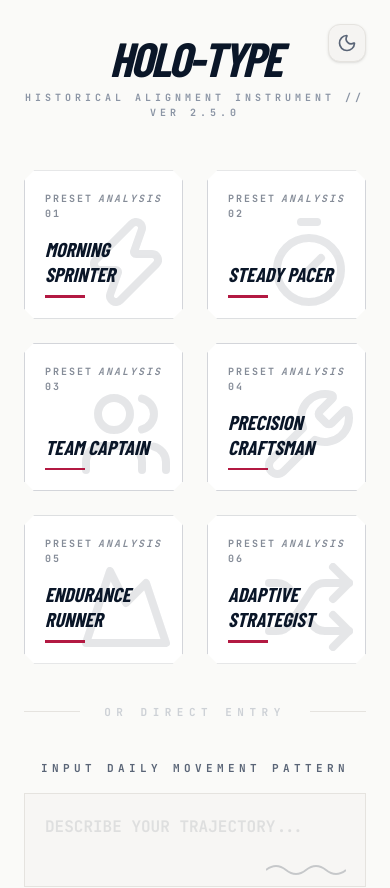
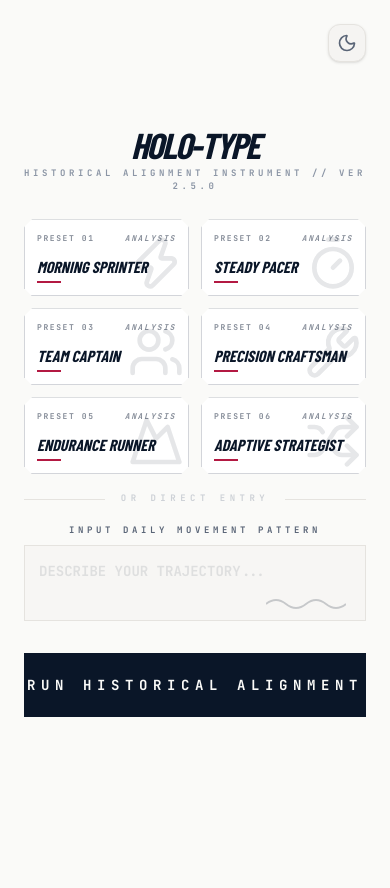
Before and after one commit to jeffgreendesign/holo-type, a Next.js app: page / in a window 390 px wide. Shown: the top 888 px of the page. After the commit the page ends 844 px from the top, so only its background shows below. Built offline with nearby package versions, Linux system fonts and the light colour scheme.

Commit message:
style: optimize preset card grid layout for visibility
Reduces preset card aspect ratios, padding, and vertical spacing to ensure the direct entry form and submit button are visible above the fold on desktop and mobile viewports.

```diff
--- a/app/components/ArchetypeGenerator.tsx
+++ b/app/components/ArchetypeGenerator.tsx
@@ -439,53 +439,53 @@ export default function ArchetypeGenerator() {
       <AnimatePresence>{loading && <LoadingScanner />}</AnimatePresence>
 
       <div className={cn("w-full max-w-5xl flex flex-col items-center transition-all duration-700", loading && "opacity-0 scale-95 pointer-events-none")}>
-        <div className="text-center space-y-2 mb-[6vh]">
-          <h1 className="text-5xl md:text-7xl font-display font-bold italic tracking-tighter uppercase leading-none text-text-main">
+        <div className="text-center space-y-1 mb-[3vh]">
+          <h1 className="text-4xl md:text-6xl font-display font-bold italic tracking-tighter uppercase leading-none text-text-main">
             {archetype ? "CLASSIFICATION COMPLETE" : "HOLO-TYPE"}
           </h1>
-          <p className="text-text-tertiary text-[10px] md:text-[12px] font-bold tracking-[0.4em] uppercase">
+          <p className="text-text-tertiary text-[9px] md:text-[10px] font-bold tracking-[0.4em] uppercase">
             {archetype ? "Historical alignment vector locked // transmission successful" : "HISTORICAL ALIGNMENT INSTRUMENT // VER 2.5.0"}
           </p>
         </div>
 
         {!archetype ? (
-          <form onSubmit={handleSubmit} className="w-full flex flex-col items-center space-y-[6vh]">
-            <div className="w-full space-y-8">
-              <div className="grid grid-cols-2 lg:grid-cols-3 gap-6 w-full">
+          <form onSubmit={handleSubmit} className="w-full flex flex-col items-center space-y-[3vh]">
+            <div className="w-full space-y-4">
+              <div className="grid grid-cols-2 lg:grid-cols-3 gap-3 w-full">
                 {PRESETS.map((preset, i) => (
                   <button key={i} type="button" onClick={() => setUserInput(preset.text)}
-                    className="group relative w-full aspect-[3/2.8] bg-bg-card border-[1.5px] border-[#0c19322e] dark:border-border-subtle shadow-[inset_0_1px_0_rgba(255,255,255,0.6)] dark:shadow-none transition-all duration-300 hover:shadow-xl hover:border-accent-red/40 hover:-translate-y-1 text-left overflow-hidden"
-                    style={{ clipPath: "polygon(0 10px, 10px 0, calc(100% - 10px) 0, 100% 10px, 100% calc(100% - 10px), calc(100% - 10px) 100%, 10px 100%, 0 calc(100% - 10px))" }}
+                    className="group relative w-full aspect-[3/1.4] md:aspect-[3/1.6] bg-bg-card border-[1.5px] border-[#0c19322e] dark:border-border-subtle shadow-[inset_0_1px_0_rgba(255,255,255,0.6)] dark:shadow-none transition-all duration-300 hover:shadow-xl hover:border-accent-red/40 hover:-translate-y-0.5 text-left overflow-hidden"
+                    style={{ clipPath: "polygon(0 8px, 8px 0, calc(100% - 8px) 0, 100% 8px, 100% calc(100% - 8px), calc(100% - 8px) 100%, 8px 100%, 0 calc(100% - 8px))" }}
                   >
-                    <preset.icon className="absolute bottom-2 right-2 w-24 h-24 md:w-28 md:h-28 opacity-10 dark:opacity-5 transition-transform duration-500 group-hover:scale-110 group-hover:opacity-14" />
-                                        <div className="relative h-full p-5 md:p-6 flex flex-col justify-between">
+                    <preset.icon className="absolute bottom-1 right-1 w-14 h-14 md:w-20 md:h-20 opacity-10 dark:opacity-5 transition-transform duration-500 group-hover:scale-110 group-hover:opacity-14" />
+                                        <div className="relative h-full p-3 md:p-5 flex flex-col justify-between">
                                           <div className="flex justify-between items-start">
-                                            <span className="text-[10px] md:text-[11px] font-bold tracking-[0.2em] text-[#0c193280] dark:text-text-tertiary uppercase">PRESET 0{i+1}</span>
-                                            <span className="text-[10px] md:text-[11px] font-bold tracking-[0.2em] text-[#0c193280] dark:text-text-tertiary uppercase italic">ANALYSIS</span>
+                                            <span className="text-[8px] md:text-[10px] font-bold tracking-[0.2em] text-[#0c193280] dark:text-text-tertiary uppercase">PRESET 0{i+1}</span>
+                                            <span className="text-[8px] md:text-[10px] font-bold tracking-[0.2em] text-[#0c193280] dark:text-text-tertiary uppercase italic">ANALYSIS</span>
                                           </div>
                                           <div className="flex flex-col">
-                                            <h3 className="text-xl md:text-2xl font-display font-bold leading-tight uppercase italic transition-all group-hover:text-accent-red text-text-main">
+                                            <h3 className="text-base md:text-xl font-display font-bold leading-tight uppercase italic transition-all group-hover:text-accent-red text-text-main">
                           <span className="relative inline-block">{preset.label}
                             <span className="absolute inset-0 opacity-0 group-hover:opacity-100 transition-opacity pointer-events-none" style={{ textShadow: '-1px 0 rgba(200, 16, 74, 0.4), 1px 0 rgba(28, 76, 255, 0.4)' }}>{preset.label}</span>
                           </span>
                         </h3>
-                        <div className="w-10 h-[2.5px] bg-accent-red mt-2 group-hover:w-14 transition-all" />
+                        <div className="w-6 md:w-8 h-[2px] bg-accent-red mt-1 group-hover:w-12 transition-all" />
                       </div>
                     </div>
                   </button>
                 ))}
               </div>
 
-              <div className="relative flex items-center py-2">
+              <div className="relative flex items-center py-0.5">
                 <div className="flex-grow border-t border-border-subtle"></div>
-                <span className="flex-shrink mx-6 text-[11px] font-bold uppercase tracking-[0.5em] text-text-tertiary opacity-40">OR DIRECT ENTRY</span>
+                <span className="flex-shrink mx-4 text-[9px] font-bold uppercase tracking-[0.5em] text-text-tertiary opacity-40">OR DIRECT ENTRY</span>
                 <div className="flex-grow border-t border-border-subtle"></div>
               </div>
 
-              <div className="w-full max-w-2xl mx-auto space-y-4">
-                <label htmlFor="userInput" className="block text-[11px] font-bold uppercase tracking-[0.4em] text-text-secondary text-center uppercase">INPUT DAILY MOVEMENT PATTERN</label>
+              <div className="w-full max-w-2xl mx-auto space-y-2">
+                <label htmlFor="userInput" className="block text-[9px] font-bold uppercase tracking-[0.4em] text-text-secondary text-center">INPUT DAILY MOVEMENT PATTERN</label>
                 <div className="relative group">
-                  <textarea id="userInput" required rows={2} className="w-full bg-bg-card-elevated/50 border border-border-subtle p-5 focus:outline-none focus:ring-1 focus:ring-accent-red/30 transition-all resize-none text-base leading-relaxed placeholder:opacity-20 text-text-main font-bold uppercase"
+                  <textarea id="userInput" required rows={2} className="w-full bg-bg-card-elevated/50 border border-border-subtle p-3.5 md:p-4 focus:outline-none focus:ring-1 focus:ring-accent-red/30 transition-all resize-none text-sm md:text-base leading-relaxed placeholder:opacity-20 text-text-main font-bold uppercase"
                     placeholder="DESCRIBE YOUR TRAJECTORY..." value={userInput} onChange={(e) => setUserInput(e.target.value)}
                   />
                   <div className="absolute bottom-4 right-5 opacity-20 group-focus-within:opacity-50 group-focus-within:text-accent-red transition-all">
```
